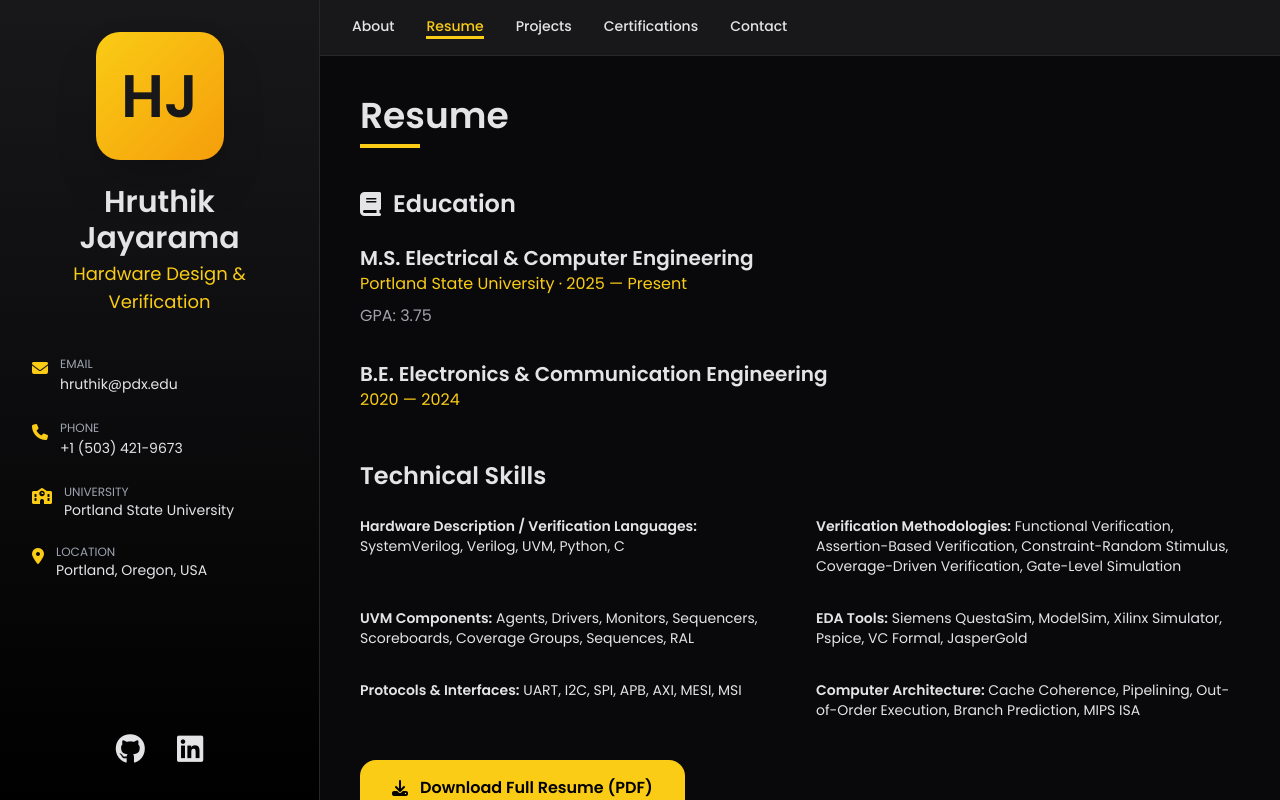
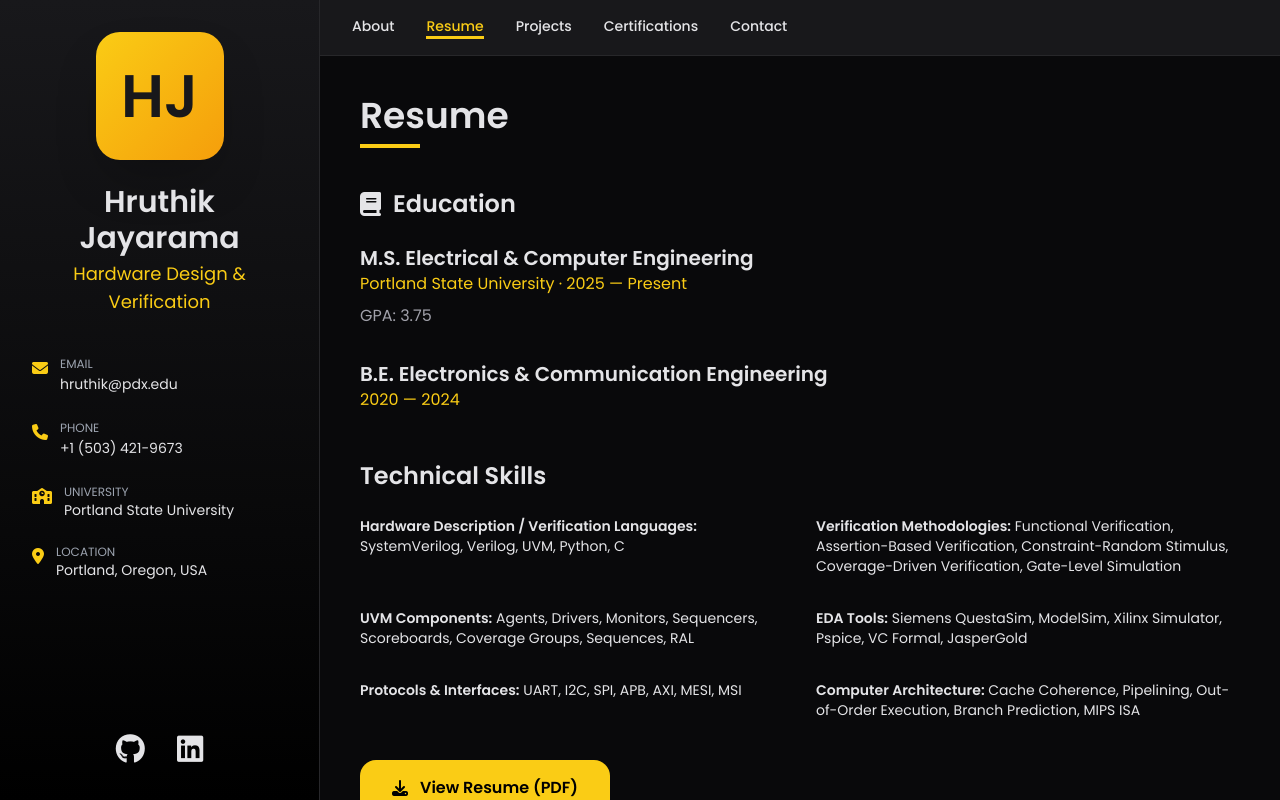
Before and after one commit to hruthikj7349/github-portfolio, a plain HTML site: page index.html in a window 1280 px wide. Both pictures are taken after a click on the button "Resume". Drawn offline with nearby package versions, Linux system fonts and the light colour scheme.

Commit message:
Update resume link text in index.html

```diff
--- a/index.html
+++ b/index.html
@@ -189,11 +189,11 @@
           </div>
 
           <div class="mt-10">
-            <a href="https://drive.google.com/file/d/1cu4vt200ZVfvn5-1jQEWHHICVdLZUgpN/view?usp=sharing"
+            <a href="https://drive.google.com/file/d/1O9Ks_hzpVLe5D_ba09ODX7bbINkLasGV/view?usp=sharing"
                target="_blank"
                class="inline-flex items-center gap-3 bg-yellow-400 text-black font-semibold px-8 py-4 rounded-2xl hover:bg-yellow-300">
               <i class="fa-solid fa-download"></i>
-              Download Full Resume (PDF)
+              View Resume (PDF)
             </a>
           </div>
         </div>
```
